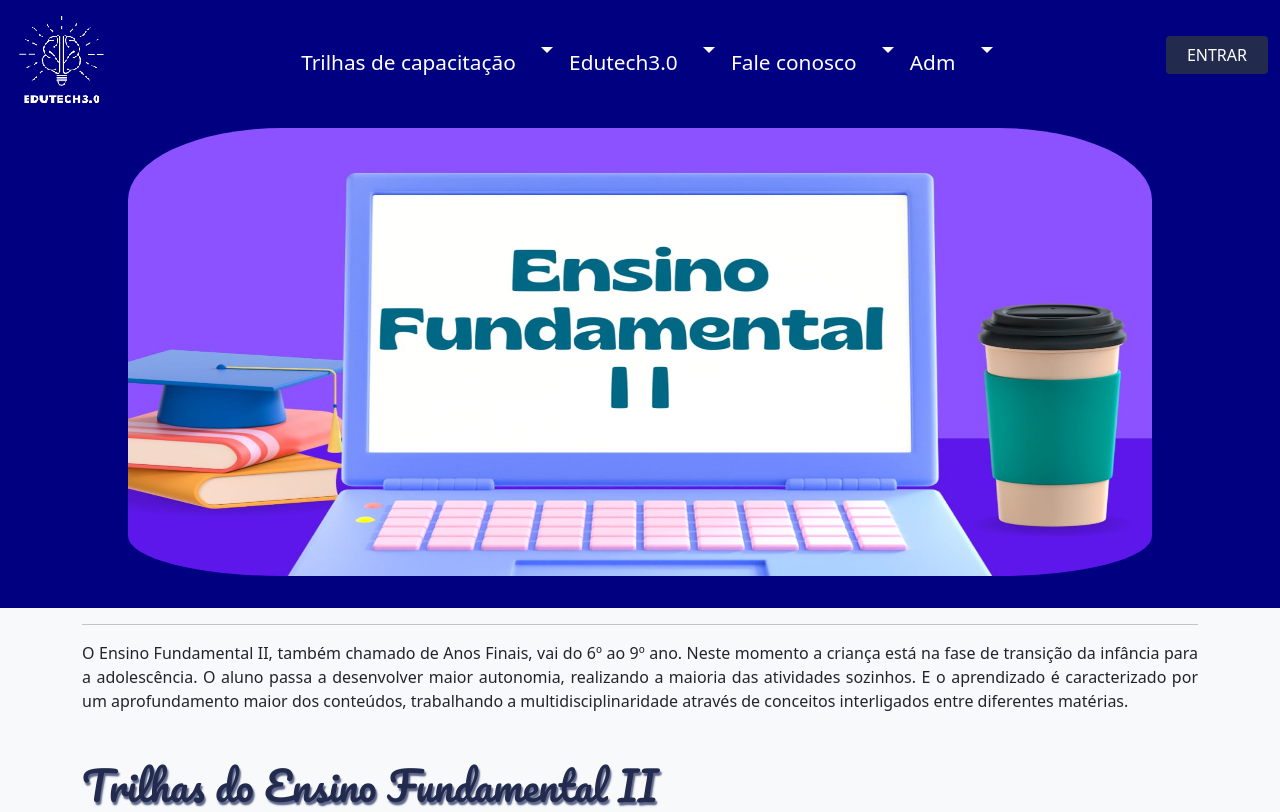
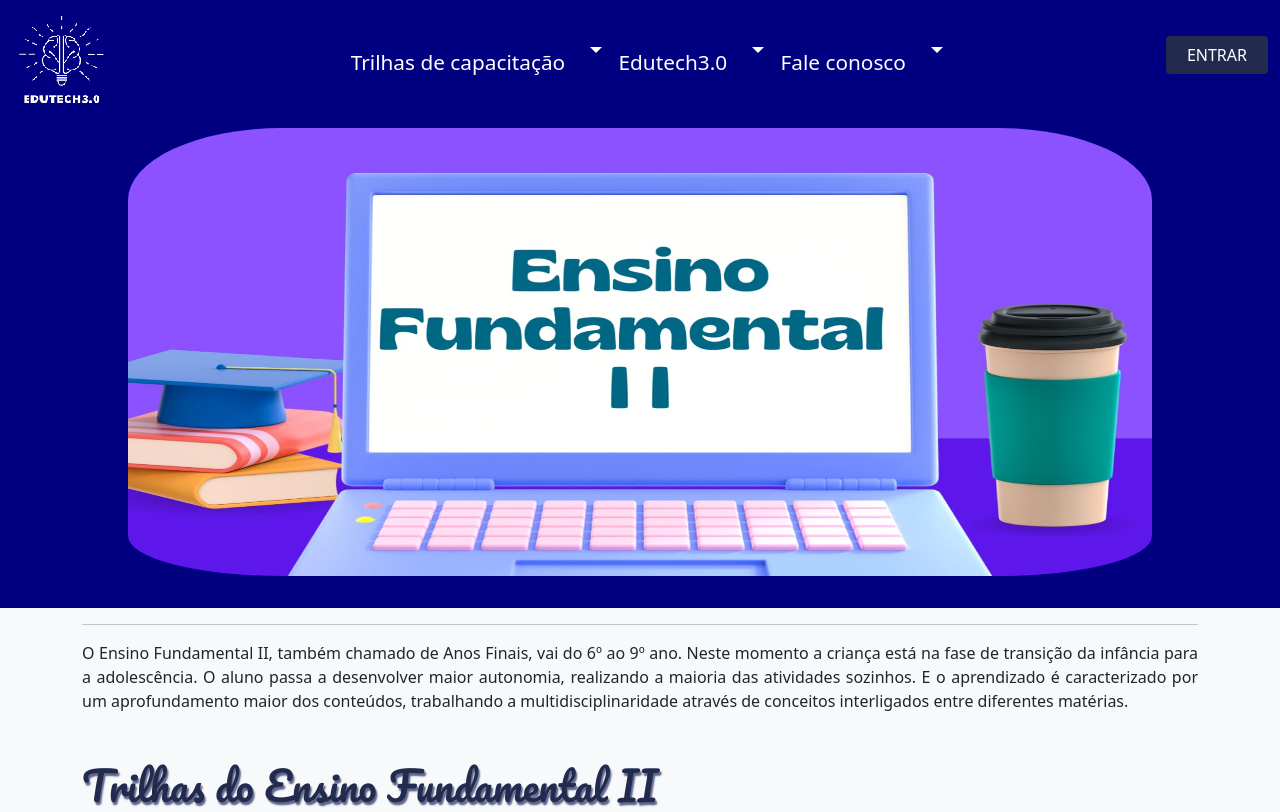
Before and after one commit to edutech30/edutech3.0, a plain HTML site: page EduTech3.0/Pages/fund_II.html in a window 1280 px wide. Shown: the top 812 px of the page. Drawn offline with nearby package versions, Linux system fonts and the light colour scheme; files whose address does not match are found by name.

Commit message:
Update fund_II.html

```diff
--- a/EduTech3.0/Pages/fund_II.html
+++ b/EduTech3.0/Pages/fund_II.html
@@ -75,14 +75,7 @@
                                 <li><a class="dropdown-item" href="./contato.html">Contato</a></li>
                             </ul>
                         </li>
-                        <li class="nav-item dropdown">
-                            <a class="nav-link dropdown-toggle" href="#" id="navbarDropdownMenuLink" role="button"
-                                data-bs-toggle="dropdown" aria-expanded="false">
-                                Adm
-                            </a>
-                            <ul class="dropdown-menu" aria-labelledby="navbarDropdownMenuLink">
-                                <li><a class="dropdown-item" href="./Adm.html">Controle</a></li>
-                            </ul>
+
                     </ul>
                 </section>
                 <div class="d-flex justify-content-end align-items-center mb-3">
```
